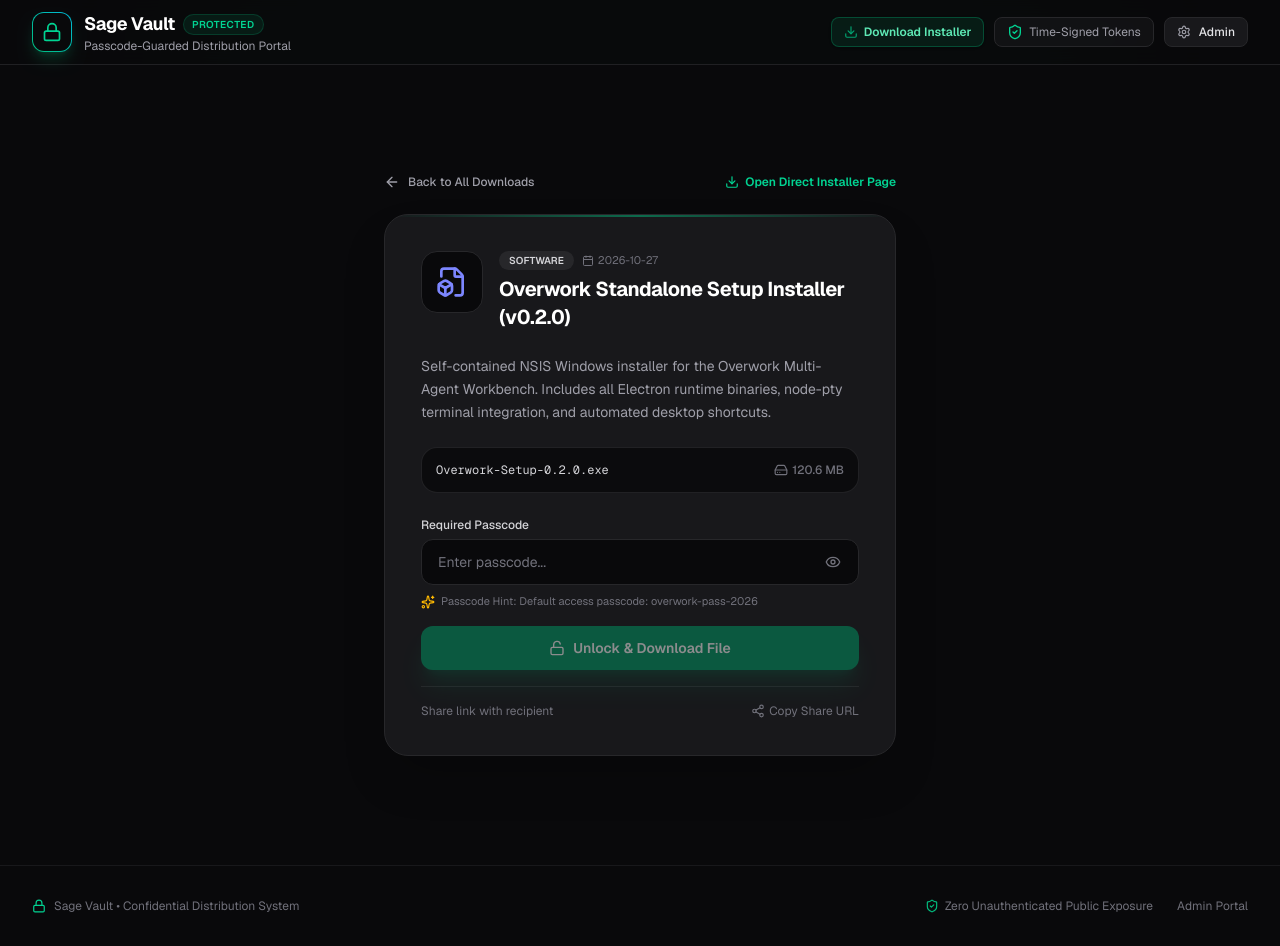
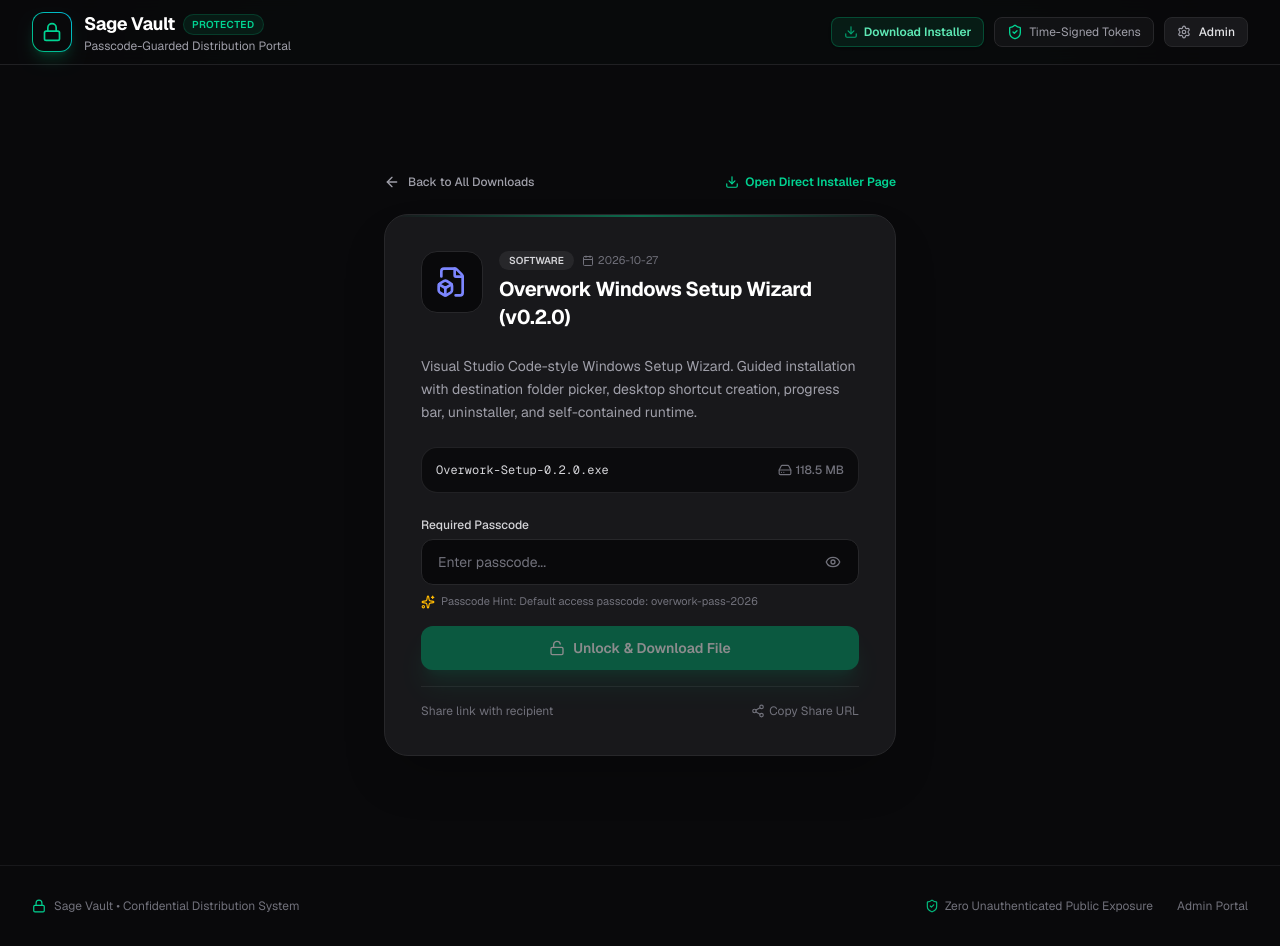
Before and after one commit to digvija4508-jpg/sage-vault, a Next.js app: page /d/overwork-setup-installer in a window 1280 px wide. Built offline with nearby package versions, Linux system fonts and the light colour scheme.

Commit message:
feat: upgrade to VS Code-style Windows Setup Wizard v1.3 with bundled dependencies

```diff
--- a/src/app/api/installer/route.ts
+++ b/src/app/api/installer/route.ts
@@ -1,9 +1,9 @@
 import { NextRequest, NextResponse } from "next/server";
 
 const INSTALLER_URL =
-  "https://github.com/digvija4508-jpg/sage-vault/releases/download/v1.2/Overwork.Setup.0.2.0.exe";
+  "https://github.com/digvija4508-jpg/sage-vault/releases/download/v1.3/Overwork-Setup-0.2.0.exe";
 const PORTABLE_URL =
-  "https://github.com/digvija4508-jpg/sage-vault/releases/download/v1.2/Overwork-Portable-v0.2.0.zip";
+  "https://github.com/digvija4508-jpg/sage-vault/releases/download/v1.3/Overwork-Portable-v0.2.0.zip";
 
 export async function GET(request: NextRequest) {
   const { searchParams } = new URL(request.url);
--- a/src/app/installer/page.tsx
+++ b/src/app/installer/page.tsx
@@ -74,19 +74,19 @@ export default function InstallerPage() {
             </h1>
 
             <p className="mt-4 text-sm sm:text-base text-zinc-400 leading-relaxed">
-              Standalone desktop application with full multi-agent orchestration, integrated ConPTY terminal, and Obsidian-Indigo glassmorphic UI. Packaged with all runtime binaries to run on any Windows laptop without crashing.
+              Standalone desktop application with full multi-agent orchestration, integrated ConPTY terminal, and Obsidian-Indigo glassmorphic UI. Packaged with a VS Code-style guided Windows Setup Wizard that runs cleanly on any laptop.
             </p>
 
             {/* Big Action Buttons */}
             <div className="mt-8 flex flex-col sm:flex-row items-stretch sm:items-center gap-4">
-              {/* Option 1: Standalone NSIS Installer */}
+              {/* Option 1: Standalone Windows Setup Wizard */}
               <a
                 href="/api/installer"
                 download="Overwork-Setup-0.2.0.exe"
                 className="flex items-center justify-center gap-2.5 px-7 py-4 rounded-2xl bg-gradient-to-r from-emerald-600 to-teal-600 hover:from-emerald-500 hover:to-teal-500 text-white font-bold text-sm sm:text-base shadow-xl shadow-emerald-600/30 transition-all hover:scale-[1.02] active:scale-[0.98]"
               >
                 <Download className="w-5 h-5" />
-                <span>Download Installer (.exe - 120 MB)</span>
+                <span>Download Setup Wizard (.exe - 118 MB)</span>
               </a>
 
               {/* Option 2: Portable Standalone Zip */}
@@ -135,7 +135,7 @@ export default function InstallerPage() {
                 <HardDrive className="w-3.5 h-3.5 text-zinc-400" />
                 Installer Size
               </span>
-              <span className="text-white font-semibold text-sm">120.6 MB</span>
+              <span className="text-white font-semibold text-sm">118.5 MB</span>
             </div>
 
             <div className="p-4 rounded-2xl bg-zinc-950/60 border border-zinc-800/60">
@@ -151,7 +151,7 @@ export default function InstallerPage() {
                 <ShieldCheck className="w-3.5 h-3.5 text-emerald-400" />
                 Integrity
               </span>
-              <span className="text-white font-semibold text-sm">NSIS Verified</span>
+              <span className="text-white font-semibold text-sm">Inno Setup Wizard</span>
             </div>
 
             <div className="p-4 rounded-2xl bg-zinc-950/60 border border-zinc-800/60">
--- a/src/data/downloads.json
+++ b/src/data/downloads.json
@@ -1,16 +1,16 @@
 [
   {
     "id": "overwork-setup-installer",
-    "title": "Overwork Standalone Setup Installer (v0.2.0)",
-    "description": "Self-contained NSIS Windows installer for the Overwork Multi-Agent Workbench. Includes all Electron runtime binaries, node-pty terminal integration, and automated desktop shortcuts.",
+    "title": "Overwork Windows Setup Wizard (v0.2.0)",
+    "description": "Visual Studio Code-style Windows Setup Wizard. Guided installation with destination folder picker, desktop shortcut creation, progress bar, uninstaller, and self-contained runtime.",
     "category": "Software",
     "fileName": "Overwork-Setup-0.2.0.exe",
-    "fileSize": "120.6 MB",
+    "fileSize": "118.5 MB",
     "fileType": "installer",
     "password": "overwork-pass-2026",
     "hint": "Default access passcode: overwork-pass-2026",
     "storageType": "external",
-    "targetUrl": "https://github.com/digvija4508-jpg/sage-vault/releases/download/v1.2/Overwork.Setup.0.2.0.exe",
+    "targetUrl": "https://github.com/digvija4508-jpg/sage-vault/releases/download/v1.3/Overwork-Setup-0.2.0.exe",
     "createdAt": "2026-10-27",
     "expiresAt": null,
     "isFeatured": true
@@ -26,7 +26,7 @@
     "password": "overwork-pass-2026",
     "hint": "Default access passcode: overwork-pass-2026",
     "storageType": "external",
-    "targetUrl": "https://github.com/digvija4508-jpg/sage-vault/releases/download/v1.2/Overwork-Portable-v0.2.0.zip",
+    "targetUrl": "https://github.com/digvija4508-jpg/sage-vault/releases/download/v1.3/Overwork-Portable-v0.2.0.zip",
     "createdAt": "2026-10-27",
     "expiresAt": null,
     "isFeatured": true
```
